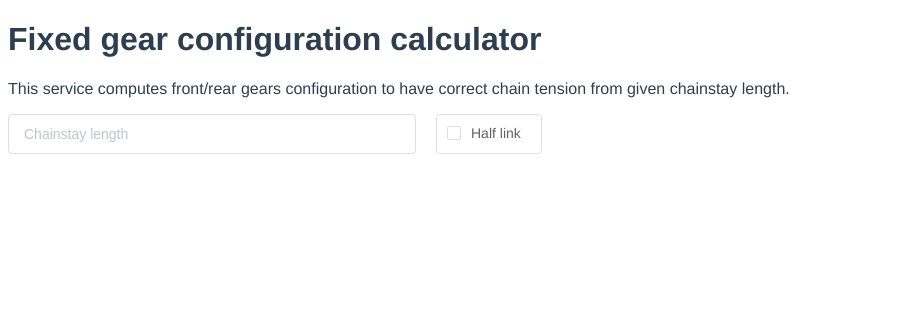
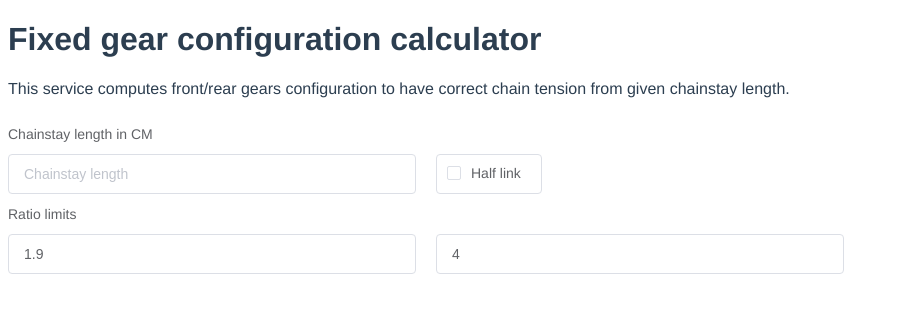
Before and after one commit to alexbonhomme/fixed-gear-ratio-finder, a Vue app: page / in a window 1280 px wide. Shown: the top 312 px of the page, without its empty margins (0-899 px from the left). Built offline with nearby package versions, Linux system fonts and the light colour scheme.

Commit message:
feat(ratio): impl ratio borders

```diff
--- a/src/components/Calculator.vue
+++ b/src/components/Calculator.vue
@@ -1,5 +1,6 @@
 <template>
   <div>
+    <div class="input-label">Chainstay length in CM</div>
     <el-row :gutter="20">
       <el-col :span="8">
         <el-input
@@ -14,6 +15,22 @@
         label="Half link"
         border
        ></el-checkbox>
+      </el-col>
+    </el-row>
+
+    <div class="input-label">Ratio limits</div>
+    <el-row :gutter="20">
+      <el-col :span="8">
+        <el-input
+          v-model="ratioMin"
+          type="number"
+        ></el-input>
+      </el-col>
+      <el-col :span="8">
+        <el-input
+          v-model="ratioMax"
+          type="number"
+        ></el-input>
       </el-col>
     </el-row>
 
@@ -38,6 +55,14 @@
         prop="ratio"
         label="Ratio"
       >
+        <template slot-scope="scope">
+          <el-tag
+            :type="ratioTag(scope.row.ratio)"
+            disable-transitions
+          >
+            {{ scope.row.ratio }}
+          </el-tag>
+        </template>
       </el-table-column>
       <el-table-column
         prop="links"
@@ -74,12 +99,24 @@ export default {
   data() {
     return {
       chainstay: undefined,
-      halfLink: false
+      halfLink: false,
+      ratioMin: 1.9,
+      ratioMax: 4
     }
   },
   computed: {
     variations() {
-      return compute(this.chainstay, this.halfLink)
+      return compute(this.chainstay, this.halfLink).filter(variation => {
+        if (this.ratioMin && variation.ratio < this.ratioMin) {
+          return false
+        }
+
+        if (this.ratioMax && variation.ratio > this.ratioMax) {
+          return false
+        }
+
+        return true
+      })
     }
   },
   methods: {
@@ -102,11 +139,34 @@ export default {
         label: 'Acceptable',
         tag: 'info'
       }
+    },
+    ratioTag(ratio) {
+      if (ratio > 3.7) {
+        return 'danger'
+      }
+
+      if (ratio > 2.9) {
+        return 'warning'
+      }
+
+      if (ratio > 2.4) {
+        return 'success'
+      }
+
+      if (ratio > 1.90) {
+        return 'primary'
+      }
+
+      return 'info'
     }
   }
 }
 </script>
 
 <style lang="scss">
-
+  .input-label {
+    font-size: 14px;
+    color: #606266;
+    line-height: 40px;
+  }
 </style>
--- a/src/helpers/engine.js
+++ b/src/helpers/engine.js
@@ -8,8 +8,8 @@ const TENSION_DELTA = {
 
 const generateList = (from, to) => Array.from({ length: to - from + 1 }, (_, k) => k + from)
 
-const T1_LIST = generateList(42, 52)
-const T2_LIST = generateList(14, 19)
+const T1_LIST = generateList(28, 59)
+const T2_LIST = generateList(9, 23)
 
 function computeChainLength(chainstay, t1, t2) {
   const D1 = t1 * L
```
